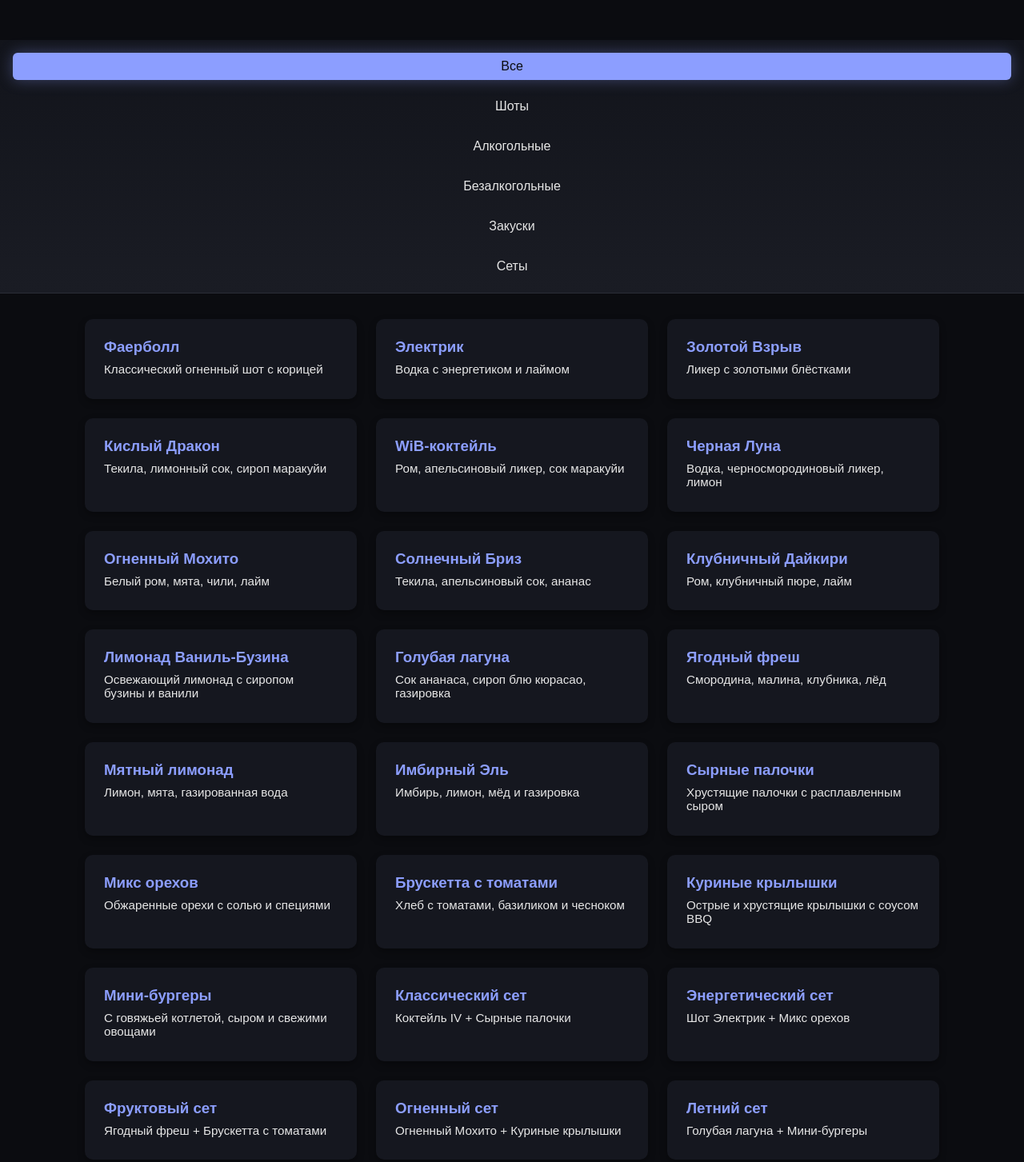
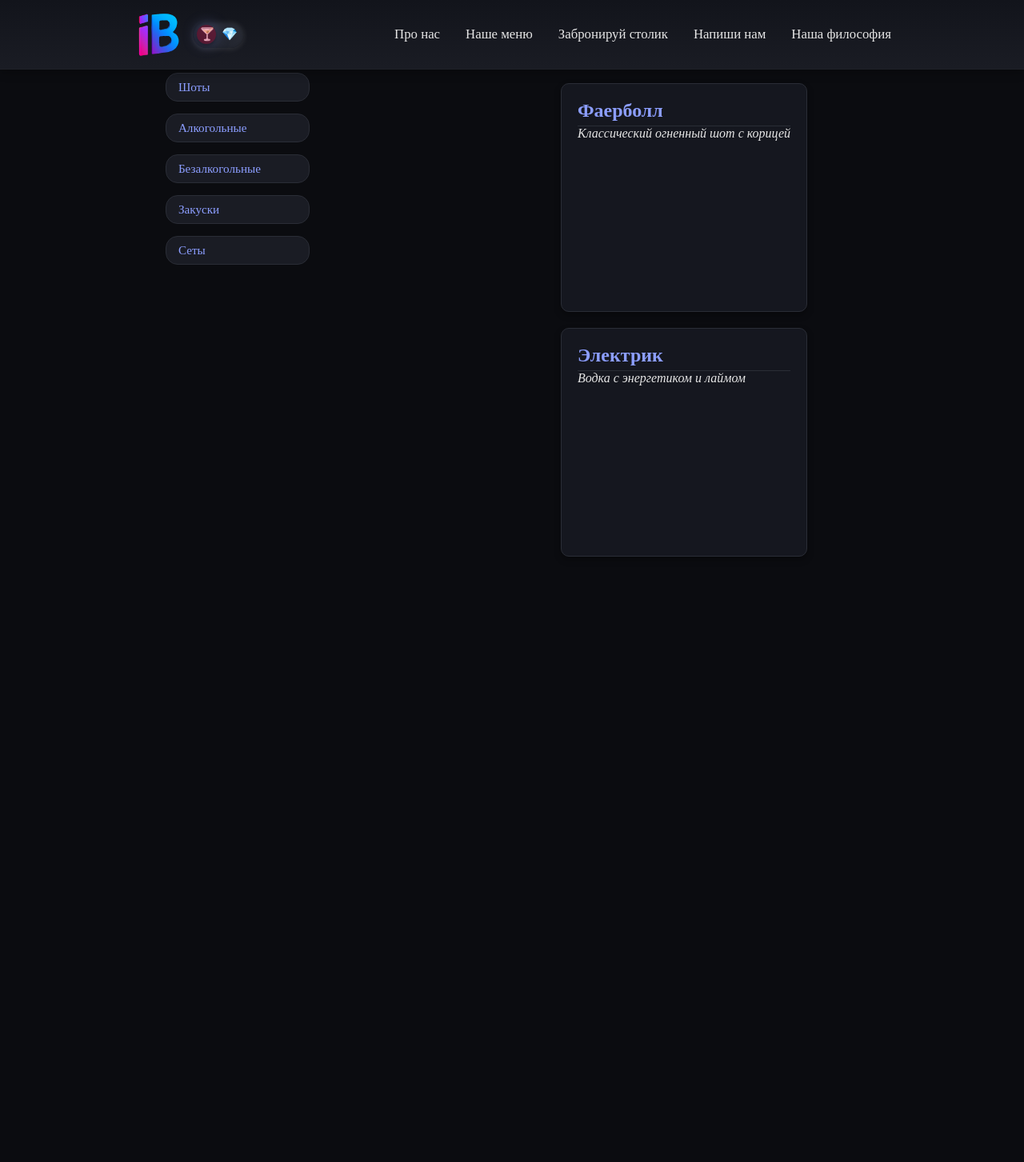
Before and after one commit to snxq0/isaiev-bar, a website: page public/menu.html in a window 1280 px wide. Shown: the whole page at 80% size. After the commit the page ends 800 px from the top, so only its background shows below. Drawn offline with Linux system fonts and the light colour scheme.

Commit message:
должно сейчас все встать на место

```diff
--- a/public/menu.html
+++ b/public/menu.html
@@ -6,12 +6,92 @@
 
     <link rel="stylesheet" href="/css/preloader.css">
     <link rel="stylesheet" href="/css/style.css">
-    <link rel="stylesheet" href="/css/menu.css">
-
 
     <link id="favicon" rel="icon" href="/assets/favicons/image 3.png" />
 
     <title>IV Bar | Меню</title>
+
+    <style>
+        /* --- Контейнер страницы --- */
+        .menu-container {
+            display: flex;
+            max-width: 1200px;
+            margin: 40px auto;
+            gap: 20px;
+            padding: 0 20px;
+        }
+
+        /* --- Боковая панель фильтров --- */
+        .menu-filter {
+            display: flex;
+            flex-direction: column;
+            gap: 15px;
+            min-width: 180px;
+        }
+
+        .filter-btn {
+            background-color: var(--secondary-color);
+            color: var(--primary-color);
+            border: 1px solid var(--border-color);
+            padding: 8px 15px;
+            border-radius: 15px;
+            cursor: pointer;
+            font-weight: 500;
+            font-size: 0.95rem;
+            white-space: nowrap;
+            transition: background-color 0.3s, color 0.3s, transform 0.1s;
+            text-align: left;
+        }
+
+        .filter-btn:hover {
+            background-color: var(--primary-color);
+            color: var(--bg-color);
+            transform: translateY(-2px);
+        }
+
+        .filter-btn.active {
+            background-color: var(--accent-color);
+            color: var(--bg-color);
+            border-color: var(--accent-color);
+            box-shadow: 0 0 10px rgba(255, 184, 77, 0.5);
+        }
+
+        /* --- Сетка карточек меню --- */
+        .menu-main {
+            flex: 1;
+            display: grid;
+            grid-template-columns: repeat(auto-fill, minmax(250px, 1fr));
+            gap: 20px;
+        }
+
+        .menu-card {
+            background-color: var(--card-bg);
+            border: 1px solid var(--border-color);
+            border-radius: 10px;
+            padding: 20px;
+            box-shadow: 0 4px 8px var(--shadow-color);
+            transition: transform 0.3s ease, box-shadow 0.3s ease;
+        }
+
+        .menu-card:hover {
+            transform: translateY(-5px);
+            box-shadow: 0 8px 16px rgba(0, 0, 0, 0.5), var(--accent-glow);
+        }
+
+        .menu-card h3 {
+            color: var(--heading-color);
+            margin-top: 0;
+            border-bottom: 1px solid var(--border-color);
+            padding-bottom: 5px;
+            font-size: 1.5rem;
+        }
+
+        .menu-card p {
+            color: var(--text-color);
+            margin-bottom: 0;
+            font-style: italic;
+        }
+    </style>
 </head>
 <body>
 
@@ -19,21 +99,46 @@
     <div id="spinner"></div>
 </div>
 
+<header class="navbar">
+    <div class="nav-container">
+        <div class="logo-group">
+            <a href="index.html" class="logo-link">
+                <img class="logo" src="/assets/logo/iB.png" width="60" height="60" alt="isaiev bar icon" />
+            </a>
 
+            <div class="theme-toggle">
+                <input type="checkbox" id="theme-switch">
+                <label for="theme-switch" class="toggle-label">
+                <span class="sun">🍸</span>
+                <span class="moon">💎</span>
+                <div class="toggle-ball"></div>
+                </label>
+            </div>
+        </div>
 
-    <nav>
-    <button class="category-btn active" data-category="all">Все</button>
-    <button class="category-btn" data-category="shots">Шоты</button>
-    <button class="category-btn" data-category="alcohol">Алкогольные</button>
-    <button class="category-btn" data-category="non-alcohol">Безалкогольные</button>
-    <button class="category-btn" data-category="snacks">Закуски</button>
-    <button class="category-btn" data-category="sets">Сеты</button>
+        <nav class="nav-links">
+        <a href="about.html">Про нас</a>
+        <a href="menu.html">Наше меню</a>
+        <a href="booking.html">Забронируй столик</a>
+        <a href="contact.html">Напиши нам</a>
+        <a href="philosophy.html">Наша философия</a>
         </nav>
 
+    </div>
+</header>
 
+<div class="menu-container">
+    <aside class="menu-filter">
+        <button class="filter-btn active" data-category="all">Все</button>
+        <button class="filter-btn" data-category="shots">Шоты</button>
+        <button class="filter-btn" data-category="alcohol">Алкогольные</button>
+        <button class="filter-btn" data-category="non-alcohol">Безалкогольные</button>
+        <button class="filter-btn" data-category="snacks">Закуски</button>
+        <button class="filter-btn" data-category="sets">Сеты</button>
+    </aside>
 
-<main>
-  <!-- Шоты -->
+    <main class="menu-main">
+        <!-- Здесь все карточки меню, как у тебя раньше -->
         <div class="menu-card shots">
             <h3>Фаерболл</h3>
             <p>Классический огненный шот с корицей</p>
@@ -42,103 +147,9 @@
             <h3>Электрик</h3>
             <p>Водка с энергетиком и лаймом</p>
         </div>
-  <div class="menu-card shots">
-    <h3>Золотой Взрыв</h3>
-    <p>Ликер с золотыми блёстками</p>
+        <!-- Добавь все остальные карточки так же -->
+    </main>
 </div>
-  <div class="menu-card shots">
-    <h3>Кислый Дракон</h3>
-    <p>Текила, лимонный сок, сироп маракуйи</p>
-  </div>
-
-  <!-- Алкогольные напитки -->
-  <div class="menu-card alcohol">
-    <h3>WiB-коктейль</h3>
-    <p>Ром, апельсиновый ликер, сок маракуйи</p>
-  </div>
-  <div class="menu-card alcohol">
-    <h3>Черная Луна</h3>
-    <p>Водка, черносмородиновый ликер, лимон</p>
-  </div>
-  <div class="menu-card alcohol">
-    <h3>Огненный Мохито</h3>
-    <p>Белый ром, мята, чили, лайм</p>
-  </div>
-  <div class="menu-card alcohol">
-    <h3>Солнечный Бриз</h3>
-    <p>Текила, апельсиновый сок, ананас</p>
-  </div>
-  <div class="menu-card alcohol">
-    <h3>Клубничный Дайкири</h3>
-    <p>Ром, клубничный пюре, лайм</p>
-  </div>
-
-  <!-- Безалкогольные напитки -->
-  <div class="menu-card non-alcohol">
-    <h3>Лимонад Ваниль-Бузина</h3>
-    <p>Освежающий лимонад с сиропом бузины и ванили</p>
-  </div>
-  <div class="menu-card non-alcohol">
-    <h3>Голубая лагуна</h3>
-    <p>Сок ананаса, сироп блю кюрасао, газировка</p>
-  </div>
-  <div class="menu-card non-alcohol">
-    <h3>Ягодный фреш</h3>
-    <p>Смородина, малина, клубника, лёд</p>
-  </div>
-  <div class="menu-card non-alcohol">
-    <h3>Мятный лимонад</h3>
-    <p>Лимон, мята, газированная вода</p>
-  </div>
-  <div class="menu-card non-alcohol">
-    <h3>Имбирный Эль</h3>
-    <p>Имбирь, лимон, мёд и газировка</p>
-  </div>
-
-  <!-- Закуски -->
-  <div class="menu-card snacks">
-    <h3>Сырные палочки</h3>
-    <p>Хрустящие палочки с расплавленным сыром</p>
-  </div>
-  <div class="menu-card snacks">
-    <h3>Микс орехов</h3>
-    <p>Обжаренные орехи с солью и специями</p>
-  </div>
-  <div class="menu-card snacks">
-    <h3>Брускетта с томатами</h3>
-    <p>Хлеб с томатами, базиликом и чесноком</p>
-  </div>
-  <div class="menu-card snacks">
-    <h3>Куриные крылышки</h3>
-    <p>Острые и хрустящие крылышки с соусом BBQ</p>
-  </div>
-  <div class="menu-card snacks">
-    <h3>Мини-бургеры</h3>
-    <p>С говяжьей котлетой, сыром и свежими овощами</p>
-  </div>
-
-  <!-- Сеты -->
-  <div class="menu-card sets">
-    <h3>Классический сет</h3>
-    <p>Коктейль IV + Сырные палочки</p>
-  </div>
-  <div class="menu-card sets">
-    <h3>Энергетический сет</h3>
-    <p>Шот Электрик + Микс орехов</p>
-  </div>
-  <div class="menu-card sets">
-    <h3>Фруктовый сет</h3>
-    <p>Ягодный фреш + Брускетта с томатами</p>
-  </div>
-  <div class="menu-card sets">
-    <h3>Огненный сет</h3>
-    <p>Огненный Мохито + Куриные крылышки</p>
-  </div>
-  <div class="menu-card sets">
-    <h3>Летний сет</h3>
-    <p>Голубая лагуна + Мини-бургеры</p>
-  </div>
-</main>
 
 <script src="/js/typetheme.js"></script>
 <script src="/js/preloader.js"></script>
```
Lines whose indentation alone changed are shown as unchanged.
